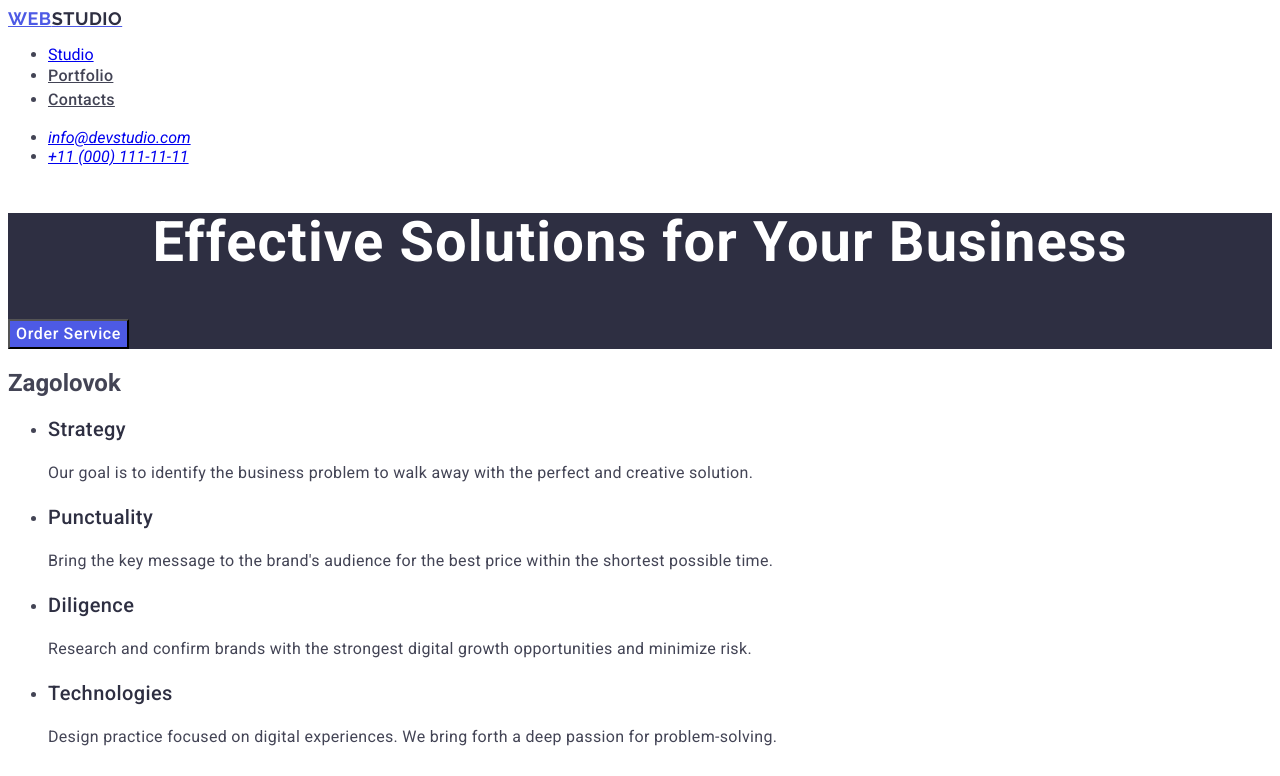
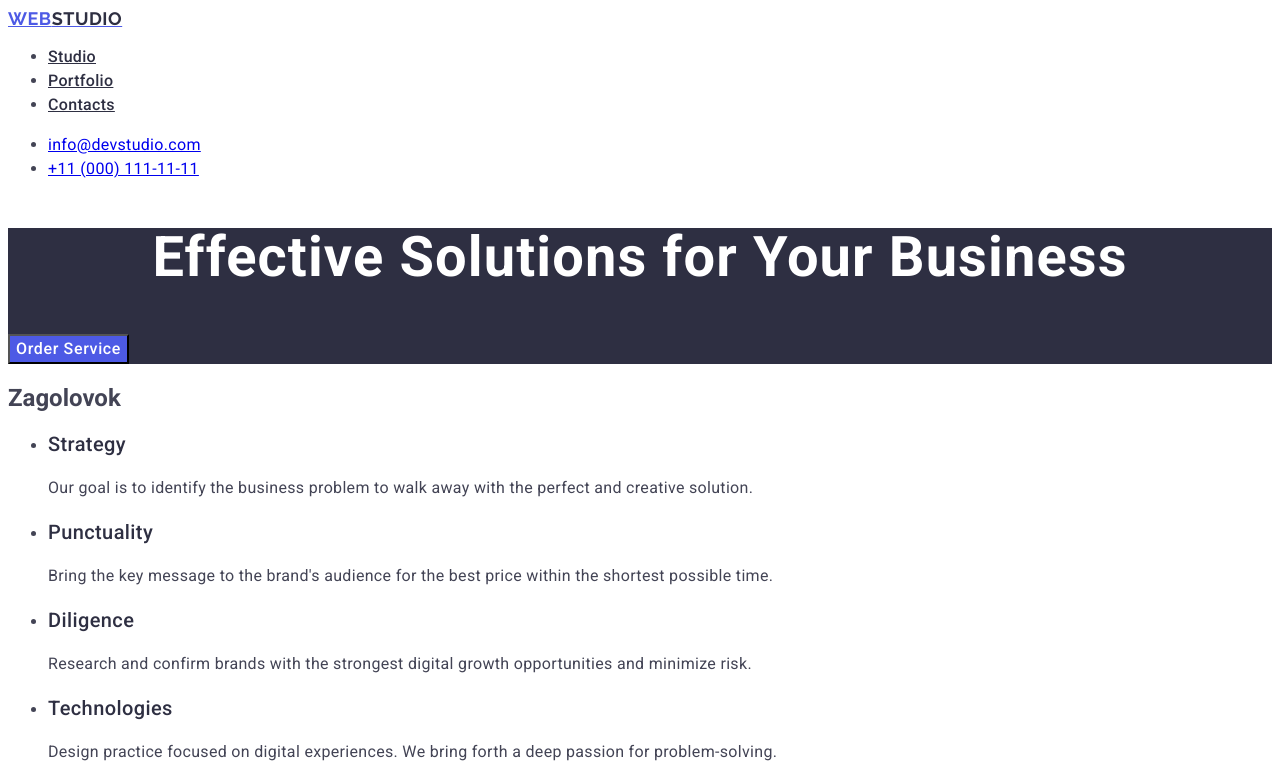
Before and after one commit to nazikshark/goit-markup-hw-02, a plain HTML site: page index.html in a window 1280 px wide. Shown: the top 776 px of the page. Drawn offline with Linux system fonts and the light colour scheme.

Commit message:
mistakes

```diff
--- a/css/styles.css
+++ b/css/styles.css
@@ -21,6 +21,18 @@ color: #4d5ae5 ;
     color: #2e2f42;
 }
 
+.nav-link-studio{
+    font-weight: 500;
+    line-height: 1.5;
+    letter-spacing: 0.02em;
+    color: #2e2f42;
+}
+
+.nav-link-studio:hover,
+.nav-link-studio:focus {
+  color: #404bbf;
+}
+
 .studio {
  font-family: "Roboto", sans-serif;
 font-weight: 500;
@@ -33,14 +45,18 @@ color: #434455;
 }
 
 .address {
-  color: #434455; /* базовий колір */
-  text-decoration: none; /* необов'язково, щоб прибрати підкреслення */
+  color: #434455;
+  font-style: normal;
+  line-height: 1.5;
+  letter-spacing: 0.02em;
+  text-decoration: none;
 }
 
 .address:hover,
 .address:focus {
-  color: #404bbf; /* колір при наведенні та фокусі */
+  color: #404bbf;
 }
+
 
 .sect1{
     background-color: #2e2f42;
--- a/index.html
+++ b/index.html
@@ -22,10 +22,10 @@
         <a href="./index.html" class="nav-link-studio">Studio</a>
       </li>
       <li>
-        <a href="" class="studio">Portfolio</a>
+        <a href="" class="nav-link-studio">Portfolio</a>
       </li>
       <li>
-        <a href="" class="studio">Contacts</a>
+        <a href="" class="nav-link-studio">Contacts</a>
       </li>
     </ul>
   </nav>
```
